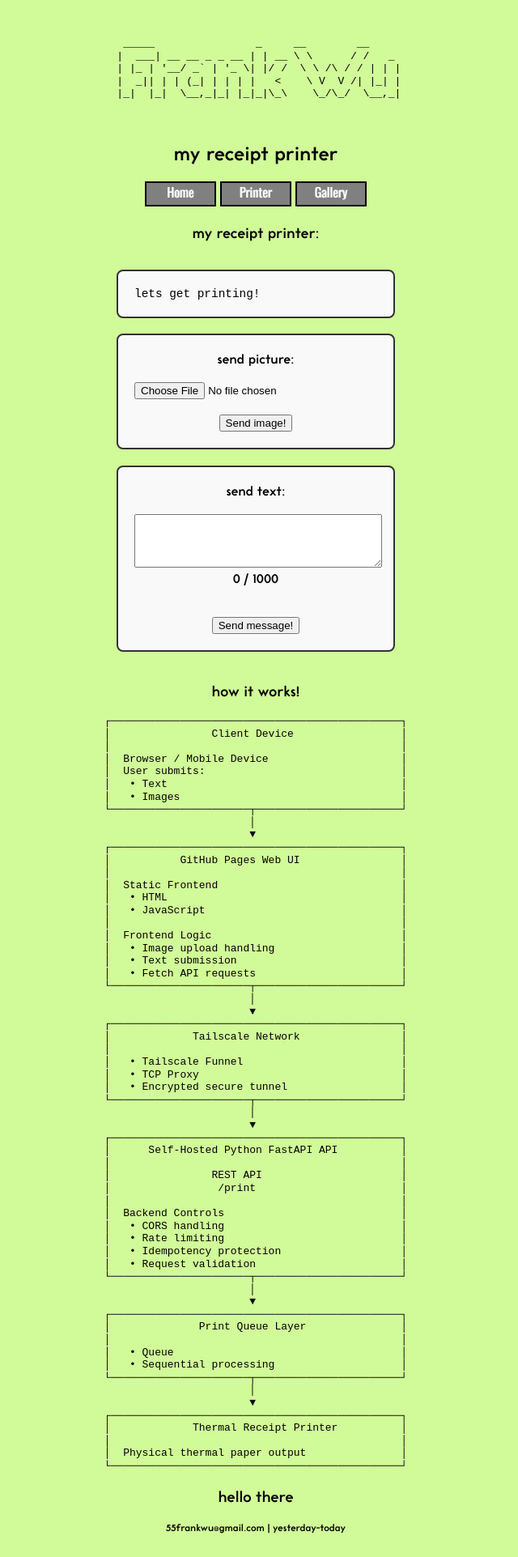
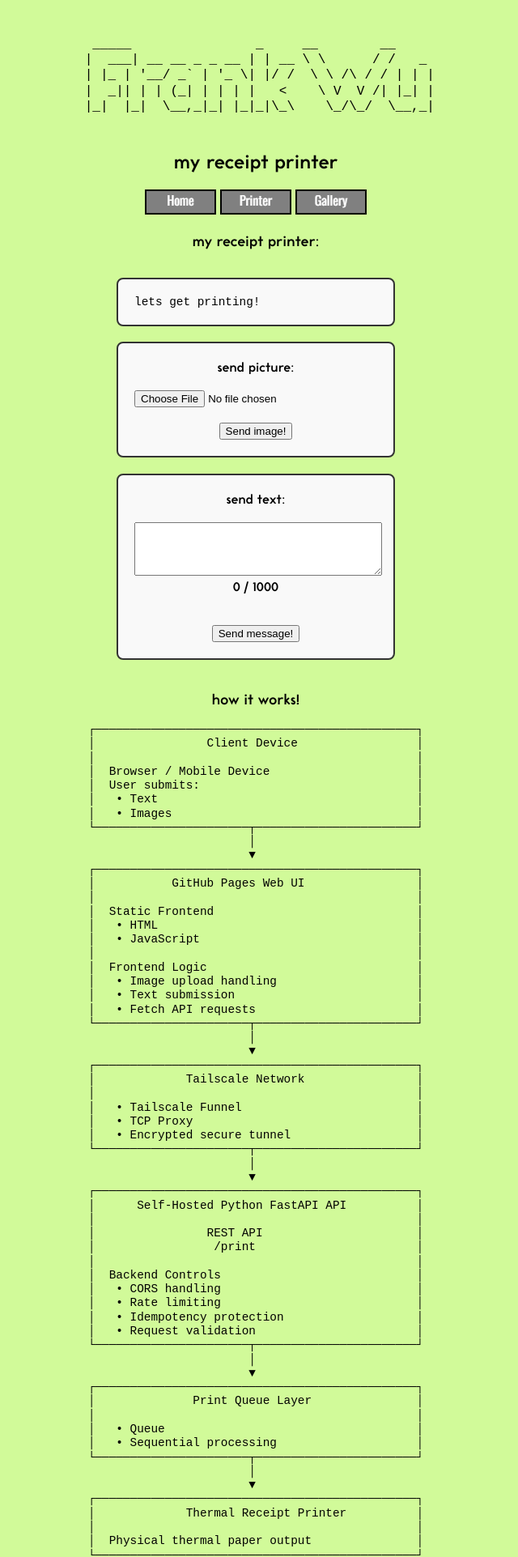
Before and after one commit to frankEatsNoodles/frankeatsnoodles.github.io, a plain HTML site: page printer.html in a window 1280 px wide. Shown: the top 1923 px of the page at 81% size, without its empty margins (324-964 px from the left). Before the commit the page ends 1901 px from the top, so only its background shows below. Drawn offline with Linux system fonts and the light colour scheme.

Commit message:
text centering

```diff
--- a/printer.html
+++ b/printer.html
@@ -11,16 +11,26 @@
 <body>
 
   <br><br>
-  <a href="index.html" style="background: none; text-decoration: none; color: inherit; display: inline-block;">
-    <pre style="margin: 0; font-family: monospace; line-height: 1.2;">
+  <div style="width:100%; text-align:center;">
+  <a href="index.html" style="background:none; text-decoration:none; color:inherit; display:inline-block;">
+    <pre style="
+margin:0;
+font-family:monospace;
+line-height:1.2;
+overflow-x:auto;
+white-space:pre;
+display:block;
+text-align:center;
+font-size:clamp(0.45rem, 1.8vw, 1rem);
+">
   _____                _     __        __
  |  ___| __ __ _ _ __ | | __ \ \      / /   _
  | |_ | '__/ _` | '_ \| |/ /  \ \ /\ / / | | |
  |  _|| | | (_| | | | |   <    \ V  V /| |_| |
  |_|  |_|  \__,_|_| |_|_|\_\    \_/\_/  \__,_|
-
     </pre>
   </a>
+</div>
     <h2>my receipt printer</h2>
     <div>
         <!-- the buttons to the other pages-->
@@ -68,9 +78,20 @@ textarea.addEventListener('input', () => {
 </form>
 <p id="fileNameDisplay"></p>
 <div class="row"></div>
+
 <p>how it works!</p>
-<a style="background:none; text-decoration:none; color:inherit; display:inline-block;">
-<pre style="margin:0; font-family:monospace; line-height:1.2; white-space:pre; text-align:left;">
+
+<div style="width:100%; text-align:center; overflow-x:auto;">
+  <a style="background:none; text-decoration:none; color:inherit; display:inline-block;">
+    <pre style="
+margin:0;
+font-family:monospace;
+line-height:1.2;
+white-space:pre;
+text-align:left;
+font-size:clamp(0.32rem, 1.5vw, 0.9rem);
+display:inline-block;
+">
 ┌──────────────────────────────────────────────┐
 │                Client Device                 │
 │                                              │
@@ -131,8 +152,8 @@ textarea.addEventListener('input', () => {
 │                                              │
 │  Physical thermal paper output               │
 └──────────────────────────────────────────────┘
-</pre>
-</a>
+    </pre>
+  </a>
 </div>
 
   <div style="text-align: center;">
```
Also changed, not shown: 404.html (+13 -3 lines), gallery.html (+13 -3 lines), index.html (+13 -3 lines).
